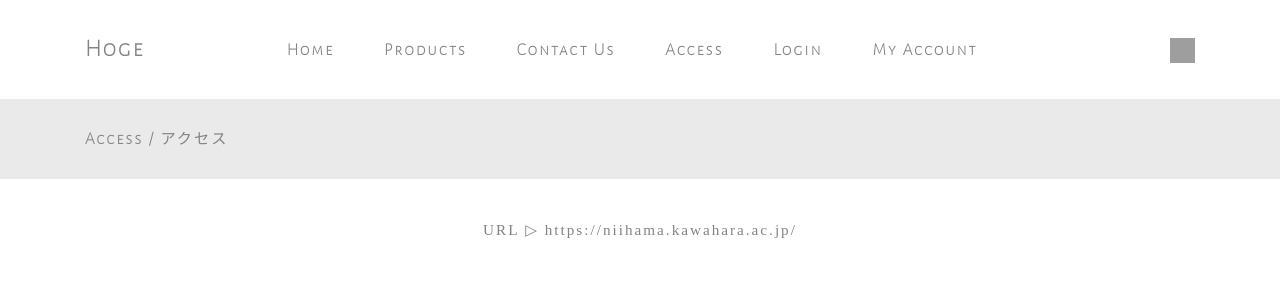
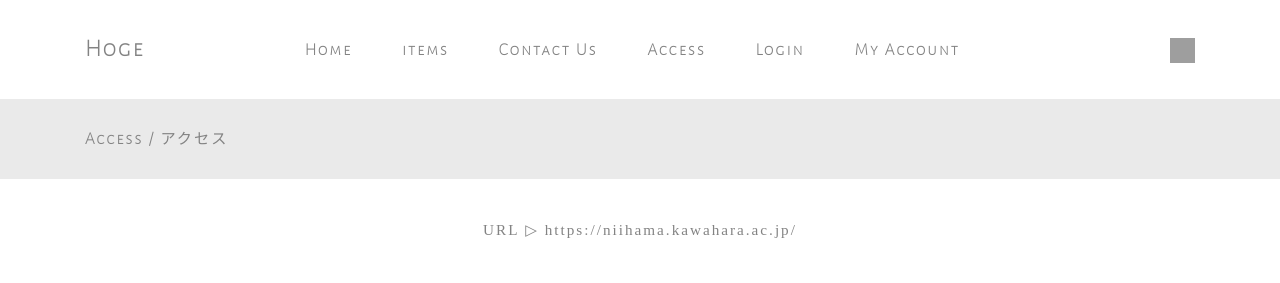
Before and after one commit to ginringo/my_project_1, a PHP site: page /access.php in a window 1280 px wide. Shown: the top 283 px of the page. Run offline with PHP 8.4, Linux system fonts and the light colour scheme; grey boxes are pictures that could not be loaded.

Commit message:
ナビゲーションの表示をProductsからItemsに変更

```diff
--- a/views/layout.php
+++ b/views/layout.php
@@ -24,8 +24,8 @@
                     <a href=" index.php">
                         <li>Home</li>
                     </a>
-                    <a href="products.php">
-                        <li>Products</li>
+                    <a href="items.php">
+                        <li>items</li>
                     </a>
                     <a href="contact.php">
                         <li>Contact Us</li>
```
